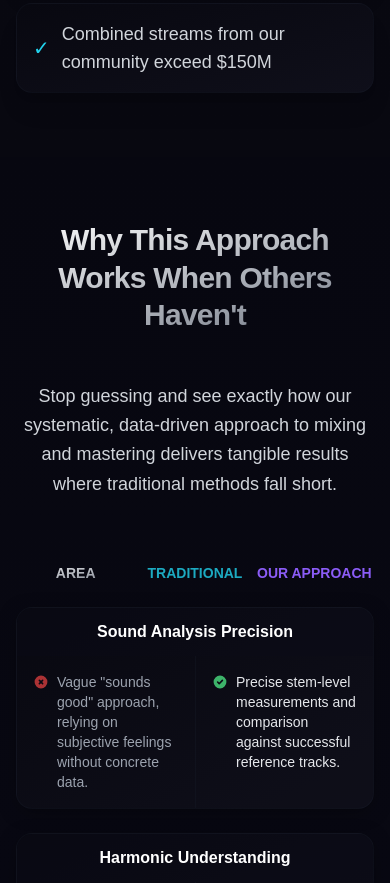
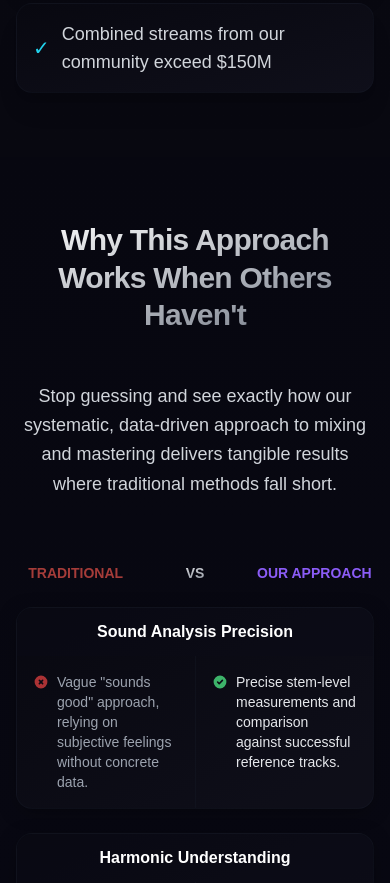
Before and after one commit to EricDisero/pulse-academy-website, an Astro site: page / in a window 390 px wide. Shown: the part 11117-12000 px from the top of the page. Built offline with nearby package versions, Linux system fonts and the light colour scheme; Astro itself is replaced by a stand-in of ours; a script that the page names is missing; a web font is replaced by a local one.

Commit message:
fixed mobile comparison graph

```diff
--- a/src/components/Section6Comparison.astro
+++ b/src/components/Section6Comparison.astro
@@ -55,7 +55,7 @@ const comparisonPoints = [
                     <thead>
                         <tr class="bg-[#0c0c18]/30">
                             <th class="py-5 px-4 md:px-6 text-left text-sm font-bold uppercase tracking-wider text-silvery-gradient">Area of Focus</th>
-                            <th class="py-5 px-4 md:px-6 text-left text-sm font-bold uppercase tracking-wider text-pulse-cyan/80">Traditional Methods</th>
+                            <th class="py-5 px-4 md:px-6 text-left text-sm font-bold uppercase tracking-wider text-pulse-red/100">Traditional Methods</th>
                             <th class="py-5 px-4 md:px-6 text-left text-sm font-bold uppercase tracking-wider text-pulse-purple">Our Approach <span class="text-xs">(Pulse Academy)</span></th>
                         </tr>
                     </thead>
@@ -85,8 +85,8 @@ const comparisonPoints = [
         <!-- Mobile Comparison Cards (shown only on mobile) -->
         <div class="md:hidden space-y-6" data-animate="fade" data-delay="200">
             <div class="grid grid-cols-3 mb-4 font-bold text-center text-sm">
-                <div class="col-span-1 text-silvery-gradient">AREA</div>
-                <div class="col-span-1 text-pulse-cyan/80">TRADITIONAL</div>
+                <div class="col-span-1 text-pulse-red">TRADITIONAL</div>
+                <div class="col-span-1 text-silvery-gradient">VS</div>
                 <div class="col-span-1 text-pulse-purple">OUR APPROACH</div>
             </div>
 
```
